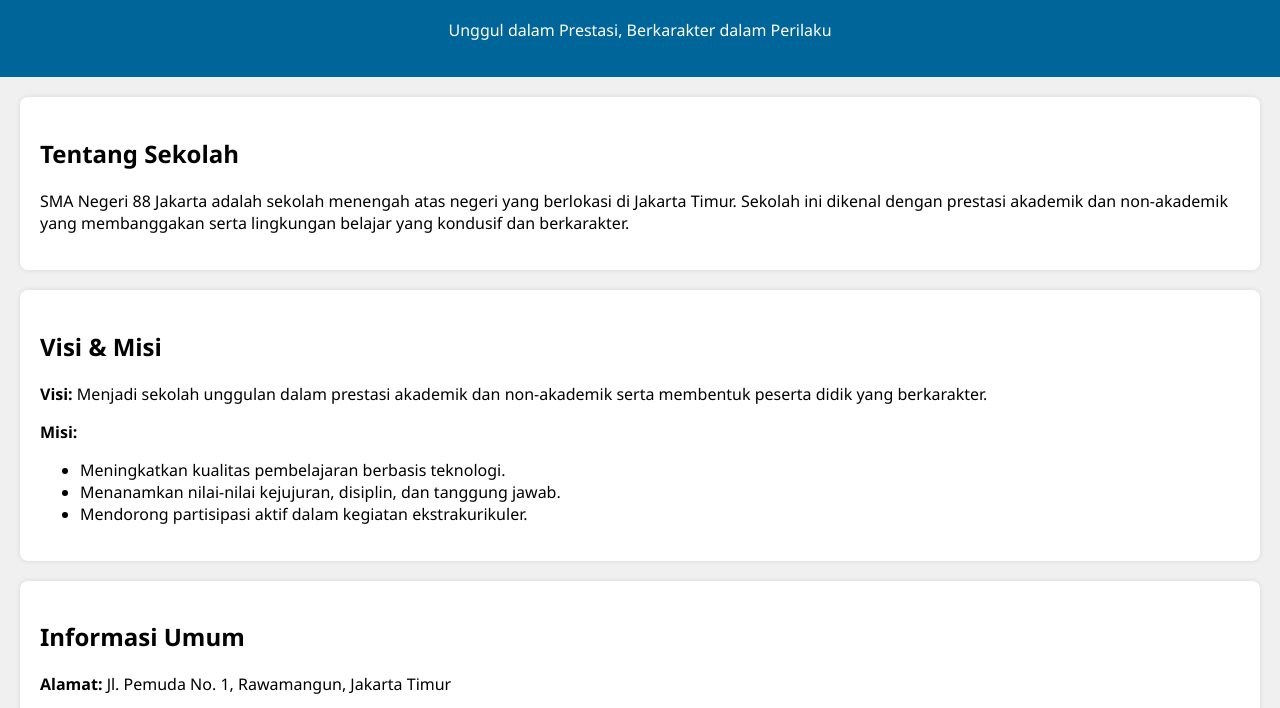
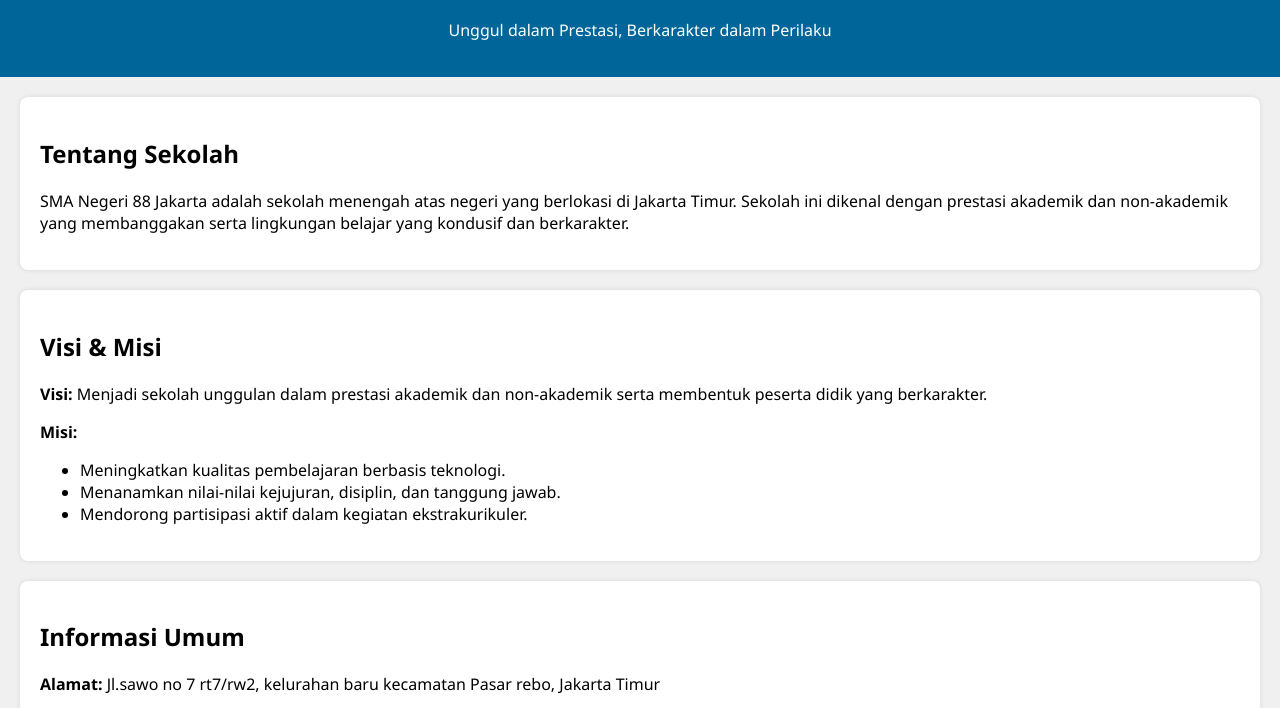
Before and after one commit to ilhambinawan5-collab/ilhambinawan5-collab.github.io, a plain HTML site: page sma 88 index.html in a window 1280 px wide. Shown: the part 87-795 px from the top of the page. Drawn offline with Linux system fonts and the light colour scheme.

Commit message:
Update sma 88 index.html

```diff
--- a/sma 88 index.html
+++ b/sma 88 index.html
@@ -63,7 +63,7 @@
 
     <section>
       <h2>Informasi Umum</h2>
-      <p><strong>Alamat:</strong> Jl. Pemuda No. 1, Rawamangun, Jakarta Timur</p>
+      <p><strong>Alamat:</strong> Jl.sawo no 7 rt7/rw2, kelurahan baru kecamatan Pasar rebo, Jakarta Timur</p>
       <p><strong>Akreditasi:</strong> A</p>
       <p><strong>Website:</strong> <a href="https://sman88jkt.sch.id" target="_blank">sman88jkt.sch.id</a></p>
     </section>
```
